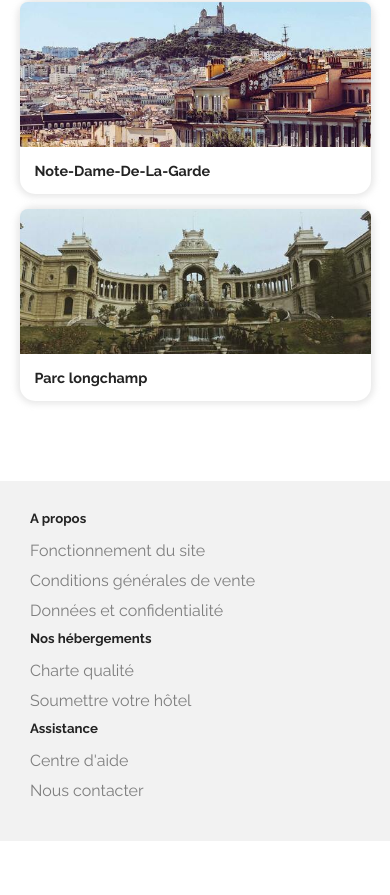
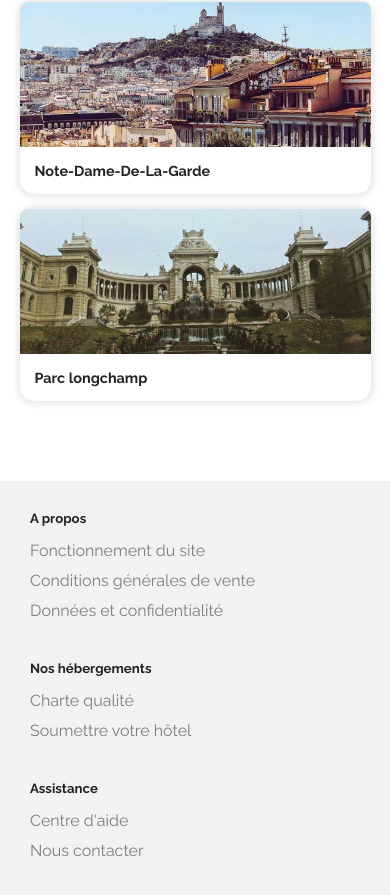
Before and after one commit to abdelhakhamdouni/AbdelhakHamdouni_2_03082020, a plain HTML site: page index.html in a window 390 px wide. Shown: the part 3270-4165 px from the top of the page. Before the commit the page ends 4111 px from the top, so only its background shows below. Drawn offline with Linux system fonts and the light colour scheme.

Commit message:
Update main.css

```diff
--- a/css/main.css
+++ b/css/main.css
@@ -488,6 +488,10 @@ h2.title {
   }
   .footer{
     flex-direction: column;
+    padding-bottom: 0;
+  }
+  .footer__section{
+    margin-bottom: 30px;
   }
 }
 @media (min-width: 768px) and (max-width: 990px){
```
